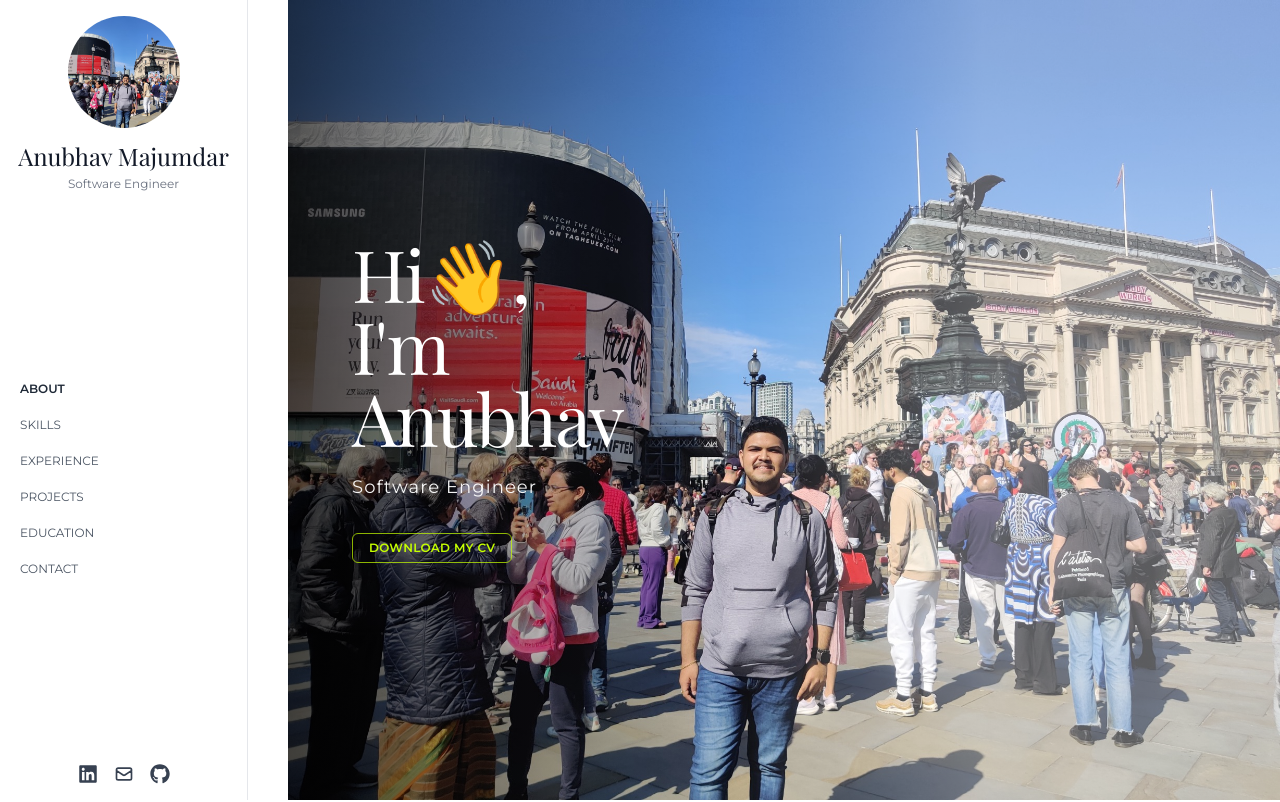
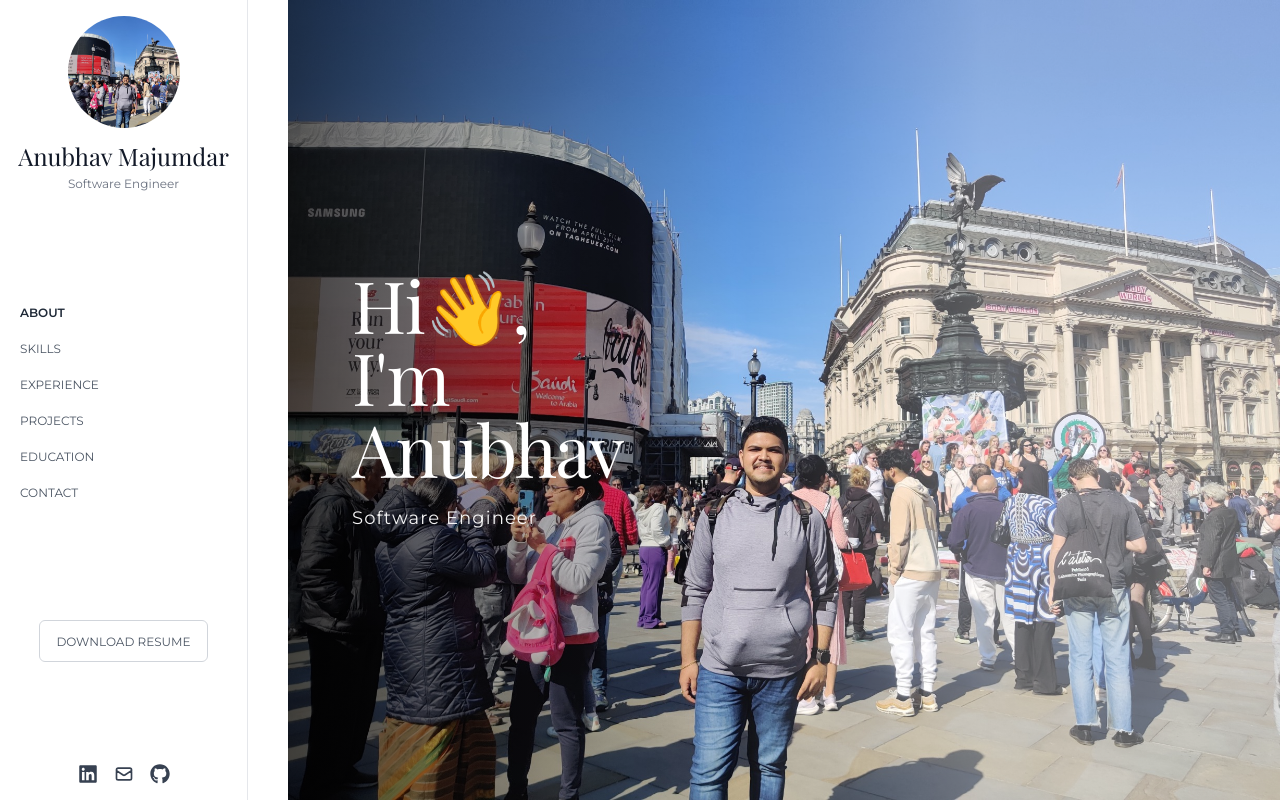
Before and after one commit to anubhav217/Anubhav-Portfolio, a React (Vite) app: page / in a window 1280 px wide. Shown: the top 802 px of the page. Built offline with nearby package versions, Linux system fonts and the light colour scheme.

Commit message:
Download Resume button moved

```diff
--- a/src/components/About.jsx
+++ b/src/components/About.jsx
@@ -49,30 +49,6 @@ export default function About() {
                   Software Engineer
                 </p>
 
-                {/* UPDATED BUTTON */}
-                <div className="mt-8">
-                  <a
-                    href="/assets/resume.pdf"
-                    target="_blank"
-                    rel="noopener noreferrer"
-                    className="
-                      inline-block
-                      px-4 py-1.5
-                      text-xs
-                      tracking-wide
-                      font-semibold
-                      border border-[#C6FF00]/70
-                      rounded-md
-                      text-[#C6FF00]
-                      hover:bg-[#C6FF00]/10
-                      transition
-                      duration-200
-                    "
-                  >
-                    DOWNLOAD MY CV
-                  </a>
-                </div>
-
             </div>
           </div>
 
--- a/src/components/Sidebar.jsx
+++ b/src/components/Sidebar.jsx
@@ -146,6 +146,30 @@ export default function Sidebar() {
         </ul>
       </nav>
 
+      {/* Download CV Button */}
+      <div className="mt-4 w-full flex justify-center">
+        <a
+          href="/assets/resume.pdf"
+          target="_blank"
+          rel="noopener noreferrer"
+          className="
+            inline-block
+            px-4
+            py-2
+            border
+            border-gray-300
+            rounded-md
+            text-gray-600
+            hover:text-gray-900
+            hover:border-gray-400
+            transition-colors
+            duration-150
+          "
+        >
+          <span className="text-[11px] md:text-xs uppercase">DOWNLOAD RESUME</span>
+        </a>
+      </div>
+
       <div className="mt-2 flex-shrink-0 w-full">
         <div className="w-full flex items-center justify-center gap-4 text-gray-700">
           <a
```
